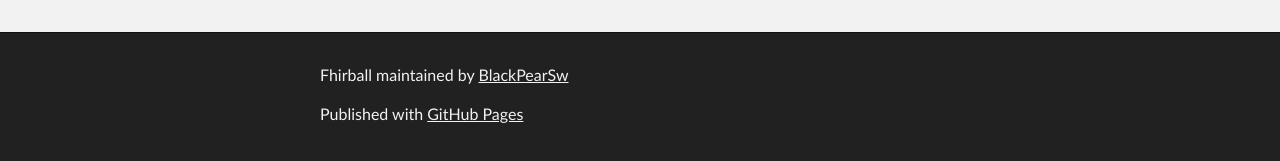
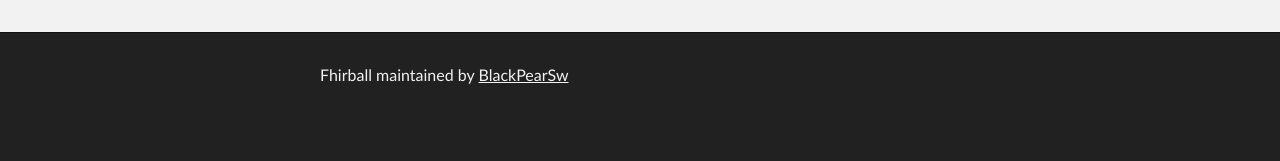
Before and after one commit to BlackPearSw/fhirball, a plain HTML site: page index.html in a window 1280 px wide. Shown: the part 4702-4863 px from the top of the page. After the commit the page ends 4824 px from the top, so only its background shows below. Drawn offline with Linux system fonts and the light colour scheme.

```diff
--- a/index.html
+++ b/index.html
@@ -8,7 +8,7 @@
 
     <link rel="stylesheet" type="text/css" media="screen" href="stylesheets/stylesheet.css">
 
-    <title>Fhirball</title>
+    <title>fhirball</title>
   </head>
 
   <body>
@@ -251,11 +251,7 @@
     <div id="footer_wrap" class="outer">
       <footer class="inner">
         <p class="copyright">Fhirball maintained by <a href="https://github.com/BlackPearSw">BlackPearSw</a></p>
-        <p>Published with <a href="http://pages.github.com">GitHub Pages</a></p>
       </footer>
     </div>
-
-
-
   </body>
 </html>
```
Also changed, not shown: 1 other file.
